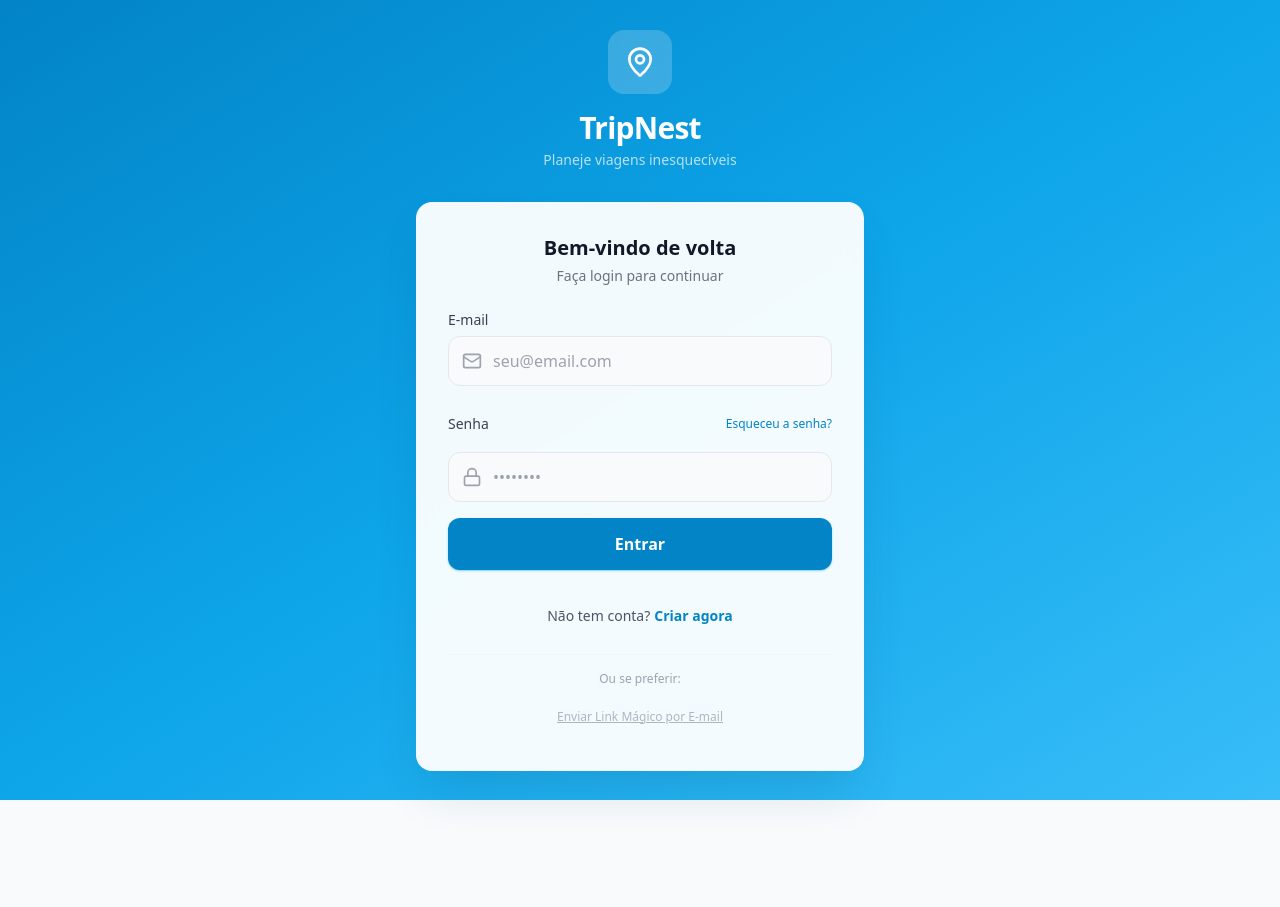
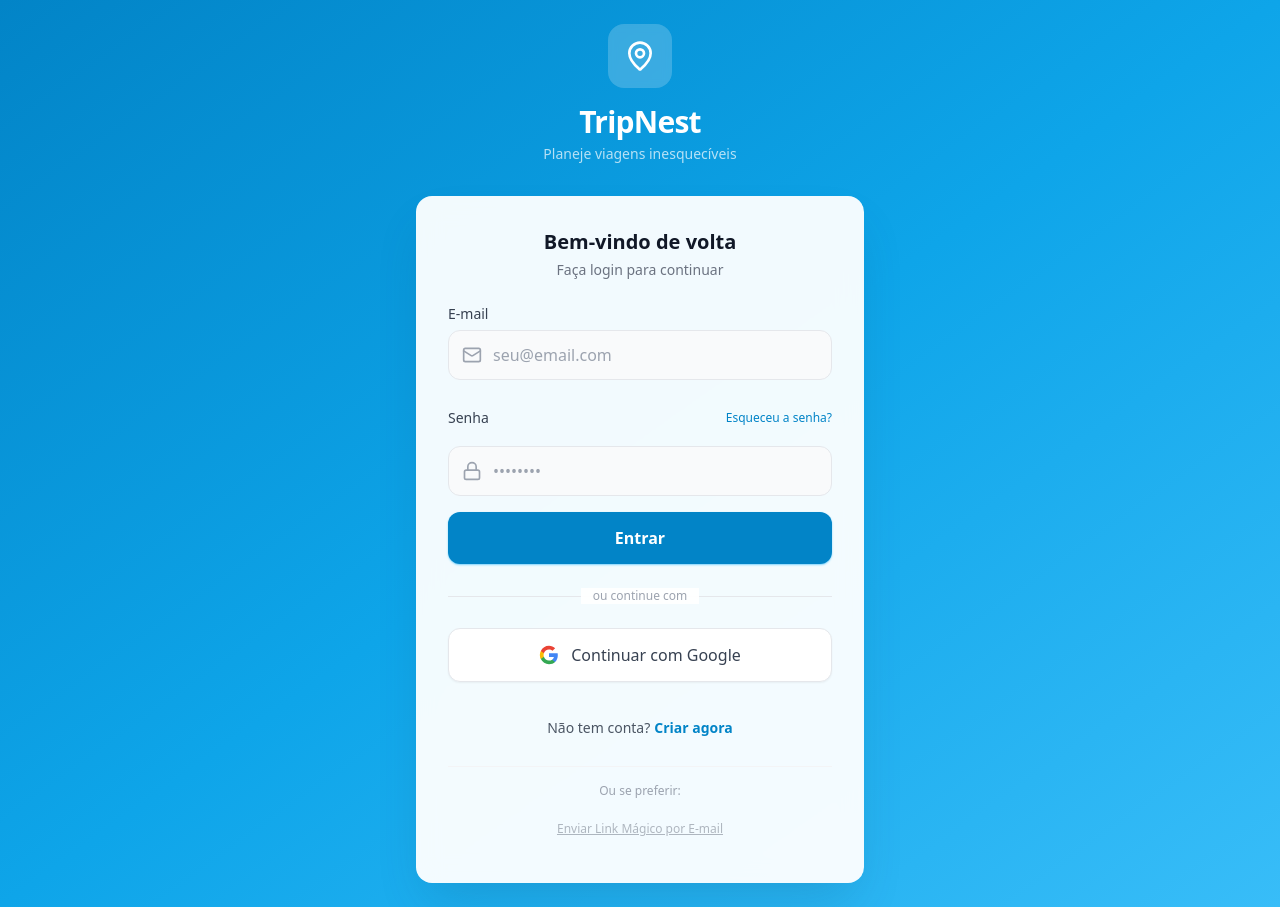
Before and after one commit to GabrielDangelo21/sistema_viagem, a React (Vite) app: page / in a window 1280 px wide. Before the commit the page ends 800 px from the top, so only its background shows below. Built offline with nearby package versions, Linux system fonts and the light colour scheme; no server answers.

Commit message:
feat: Implement a new Login page component with full authentication features, including sign-up, login, password recovery, magic link, and Google OAuth using Supabase.

```diff
--- a/pages/Login.tsx
+++ b/pages/Login.tsx
@@ -73,6 +73,23 @@
         } catch (error: any) {
             setMessage({ type: 'error', text: error.message });
         } finally {
+            setLoading(false);
+        }
+    };
+
+    const handleGoogleLogin = async () => {
+        setLoading(true);
+        setMessage(null);
+        try {
+            const { error } = await supabase.auth.signInWithOAuth({
+                provider: 'google',
+                options: {
+                    redirectTo: window.location.origin,
+                },
+            });
+            if (error) throw error;
+        } catch (error: any) {
+            setMessage({ type: 'error', text: error.message || 'Erro ao conectar com Google.' });
             setLoading(false);
         }
     };
@@ -176,6 +193,32 @@
                         </button>
                     </form>
 
+                    {/* Divider */}
+                    <div className="relative my-6">
+                        <div className="absolute inset-0 flex items-center">
+                            <div className="w-full border-t border-gray-200" />
+                        </div>
+                        <div className="relative flex justify-center text-xs">
+                            <span className="px-3 bg-white/95 text-gray-400">ou continue com</span>
+                        </div>
+                    </div>
+
+                    {/* Google Login */}
+                    <button
+                        type="button"
+                        onClick={handleGoogleLogin}
+                        disabled={loading}
+                        className="w-full flex items-center justify-center gap-3 py-3.5 rounded-xl border border-gray-200 bg-white hover:bg-gray-50 text-gray-700 font-medium transition-all disabled:opacity-50 active:scale-[0.98] shadow-sm"
+                    >
+                        <svg width="20" height="20" viewBox="0 0 24 24">
+                            <path d="M22.56 12.25c0-.78-.07-1.53-.2-2.25H12v4.26h5.92a5.06 5.06 0 0 1-2.2 3.32v2.77h3.57c2.08-1.92 3.28-4.74 3.28-8.1z" fill="#4285F4" />
+                            <path d="M12 23c2.97 0 5.46-.98 7.28-2.66l-3.57-2.77c-.98.66-2.23 1.06-3.71 1.06-2.86 0-5.29-1.93-6.16-4.53H2.18v2.84C3.99 20.53 7.7 23 12 23z" fill="#34A853" />
+                            <path d="M5.84 14.09c-.22-.66-.35-1.36-.35-2.09s.13-1.43.35-2.09V7.07H2.18C1.43 8.55 1 10.22 1 12s.43 3.45 1.18 4.93l2.85-2.22.81-.62z" fill="#FBBC05" />
+                            <path d="M12 5.38c1.62 0 3.06.56 4.21 1.64l3.15-3.15C17.45 2.09 14.97 1 12 1 7.7 1 3.99 3.47 2.18 7.07l3.66 2.84c.87-2.6 3.3-4.53 6.16-4.53z" fill="#EA4335" />
+                        </svg>
+                        Continuar com Google
+                    </button>
+
                     <div className="mt-6 text-center text-sm text-gray-600">
                         <p className="mb-4">
                             {isSignUp ? 'Já tem uma conta?' : 'Não tem conta?'}
```
